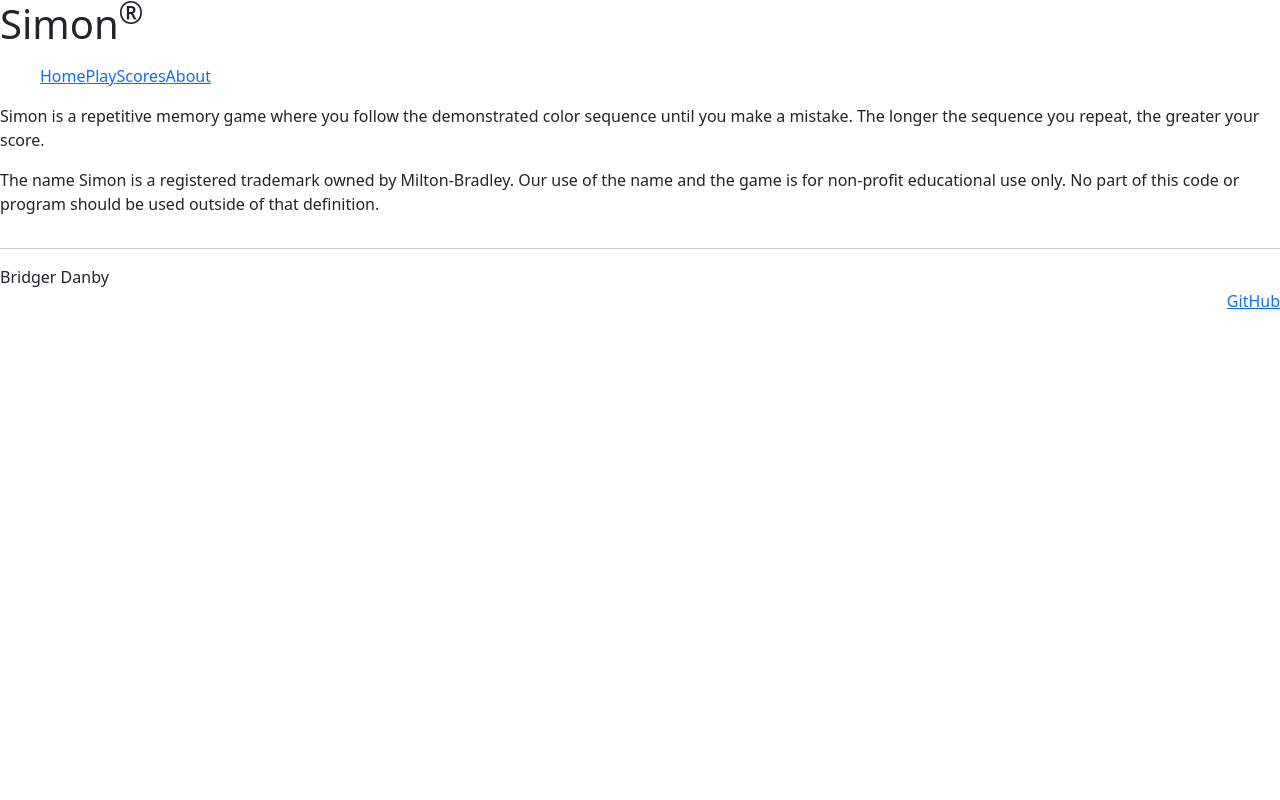
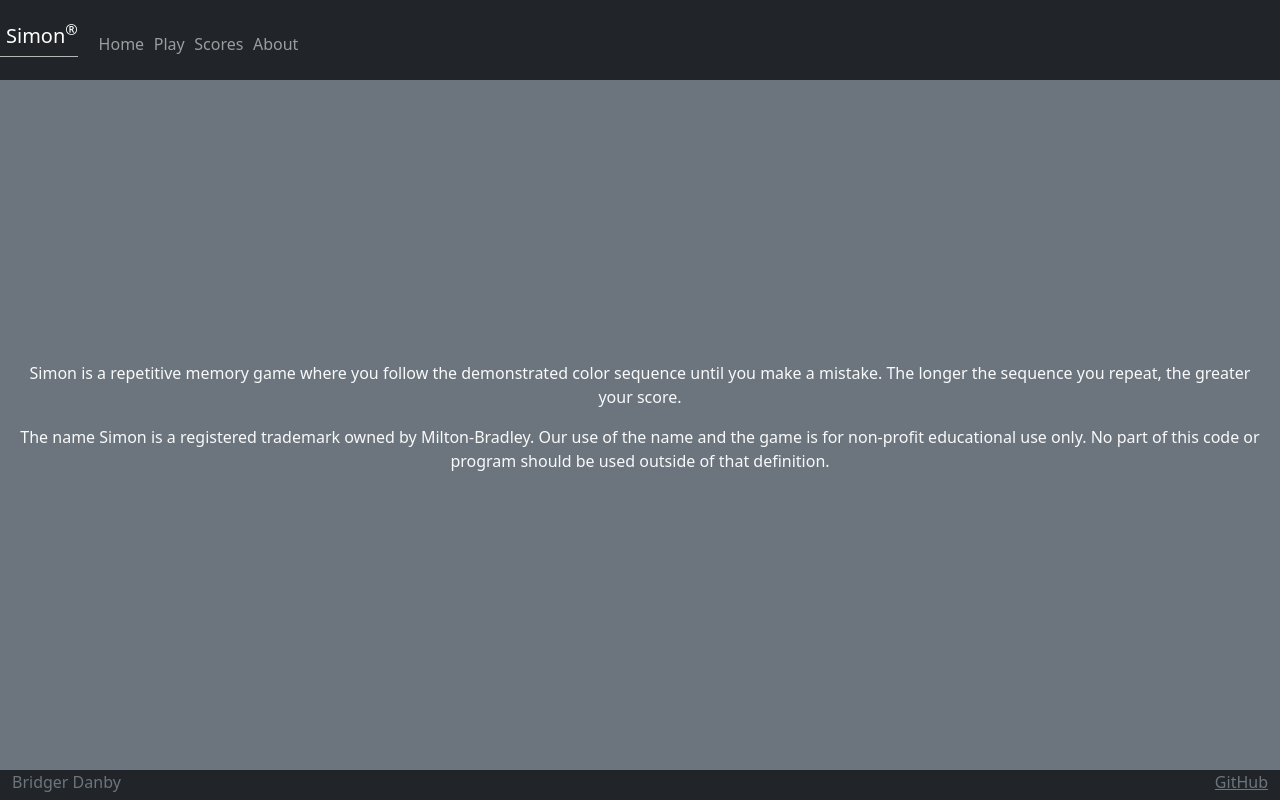
Before and after one commit to bridgerdanby/simon, a plain HTML site: page about.html in a window 1280 px wide. Drawn offline with nearby package versions, Linux system fonts and the light colour scheme.

Commit message:
added bootstrap stuff to about.

```diff
--- a/about.html
+++ b/about.html
@@ -16,22 +16,26 @@
         crossorigin="anonymous"
         />
     </head>
-    <body>
-        <header>
-            <h1>Simon<sup>&reg;</sup></h1>
-
-            <nav>
-                <menu>
-                    <li><a href="index.html">Home</a></li>
-                    <li><a href="play.html">Play</a></li>
-                    <li><a href="scores.html">Scores</a></li>
-                    <li><a href="about.html">About</a></li>
+    <body class="bg-dark text-light">
+        <header class="container-fluid">
+            <nav class="navbar fixed-top navbar-dark">
+                <a class="navbar-brand" href="#">Simon<sup>&reg;</sup></a>
+                <menu class="navbar-nav">
+                    <li class="nav-item">
+                        <a class="nav-link" href="index.html">Home</a></li>
+                    <li class="nav-item">
+                        <a class="nav-link" href="play.html">Play</a></li>
+                    <li class="nav-item">
+                        <a class="nav-link" href="scores.html">Scores</a></li>
+                    <li class="nav-item">
+                        <a class="nav-link" href="about.html">About</a></li>
                 </menu>
             </nav>
 
         </header>
 
-        <main>
+        <main class="container-fluid bg-secondary text-center">
+            <div>
                 <p>
                     Simon is a repetitive memory game where you follow the demonstrated
                     color sequence until you make a mistake. The longer the sequence you
@@ -43,13 +47,17 @@
                     use of the name and the game is for non-profit educational use only. No
                     part of this code or program should be used outside of that definition.
                   </p>
+            </div>
         </main>
 
-        <footer>
-            <hr />
-            <span class=""text-reset>Bridger Danby</span>
-            <br />
-            <a href="https://github.com/bridgerdanby/simon">GitHub</a>
+        <footer class="bg-dark text-dark text-muted">
+            <div class="container-fluid">
+                <span class="text-reset">Bridger Danby</span>
+            <a
+              class="text-reset"
+              href="https://github.com/bridgerdanby/simon"
+              >GitHub</a>
+            </div>
         </footer>
     </body>
 </html>
--- a/main.css
+++ b/main.css
@@ -9,7 +9,7 @@
 }
 
 main {
-    flex: 1 clc(100vh - 110px);
+    flex: 1 calc(100vh - 110px);
     display: flex;
     flex-direction: column;
     align-items: center;
@@ -25,11 +25,12 @@
     display: flex;
     /* fix the fact that bootstrap wraps menu */
     flex-direction: row !important;
-    list-style:none;
+    list-style: none;
 }
 
 .navbar-brand {
     padding-left: 0.3em;
+    border-bottom: solid rgb(182, 182, 182) thin;
 }
 
 menu .nav-item {
```
Lines whose indentation alone changed are shown as unchanged.
